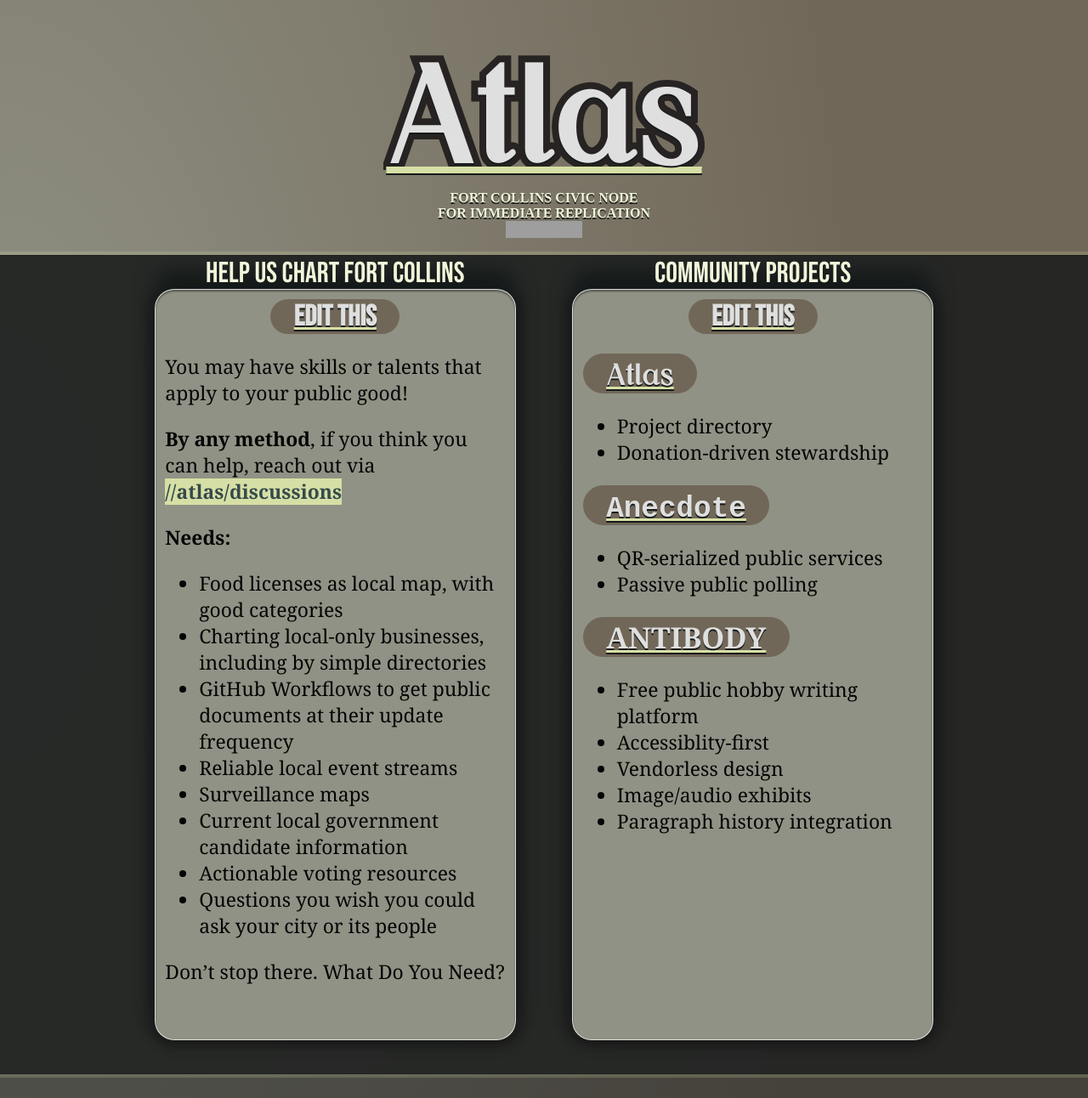
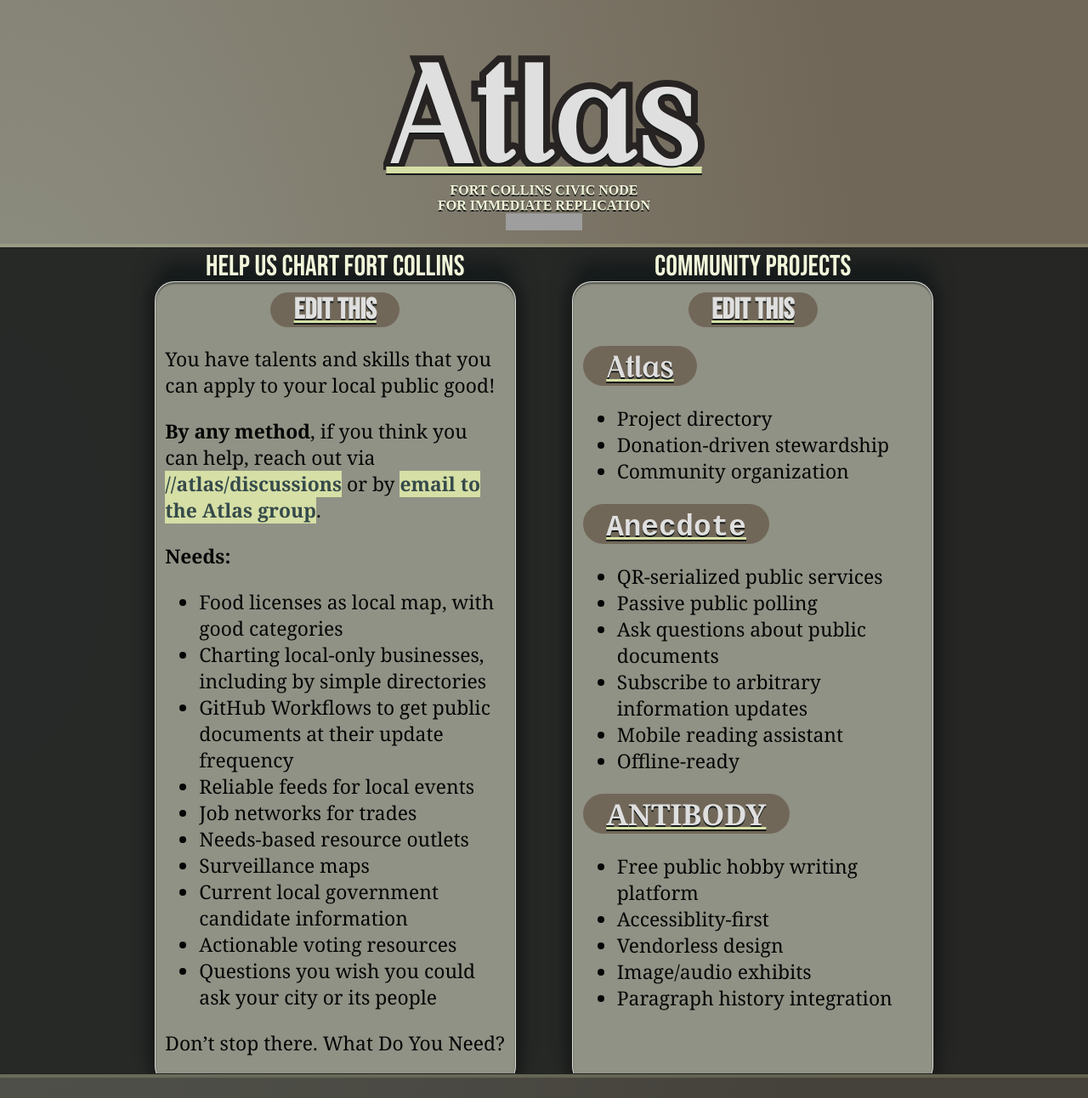
Before and after one commit to tiliv/atlas, a Jekyll site: the page built from docs/index.md, in a window 1280 px wide. Shown: the whole page at 85% size. Built offline with Jekyll 4.4.1, drawn with Linux system fonts in a browser that asks for light colours; some web fonts are replaced; grey boxes are pictures that could not be loaded.

Commit message:
[skip ci] chore(submodule): wiki

```diff
--- a/docs/_includes/contribute.external.md
+++ b/docs/_includes/contribute.external.md
@@ -1,15 +1,17 @@
 <!-- This page is periodically published to the front page of https://atlas.discoverywritten.com -->
 <!-- Your commit message will be public there. -->
 
-You may have skills or talents that apply to your public good!
+You have talents and skills that you can apply to your local public good!
 
-**By any method**, if you think you can help, reach out via [//atlas/discussions](https://github.com/tiliv/atlas/discussions/2)
+**By any method**, if you think you can help, reach out via [//atlas/discussions](https://github.com/tiliv/atlas/discussions/2) or by [email to the Atlas group](mailto:atlas@discoverywritten.com).
 
 **Needs:**
 - Food licenses as local map, with good categories
 - Charting local-only businesses, including by simple directories
 - GitHub Workflows to get public documents at their update frequency
-- Reliable local event streams
+- Reliable feeds for local events
+- Job networks for trades
+- Needs-based resource outlets
 - Surveillance maps
 - Current local government candidate information
 - Actionable voting resources
--- a/docs/_includes/projects.external.md
+++ b/docs/_includes/projects.external.md
@@ -1,10 +1,15 @@
 ## [Atlas](https://github.com/tiliv/atlas)
 - Project directory
 - Donation-driven stewardship
+- Community organization
 
 ## [Anecdote](https://github.com/tiliv/anecdote)
 - QR-serialized public services
 - Passive public polling
+- Ask questions about public documents
+- Subscribe to arbitrary information updates
+- Mobile reading assistant
+- Offline-ready
 
 ## [ANTIBODY](https://github.com/tiliv/antibody)
 - Free public hobby writing platform
```
